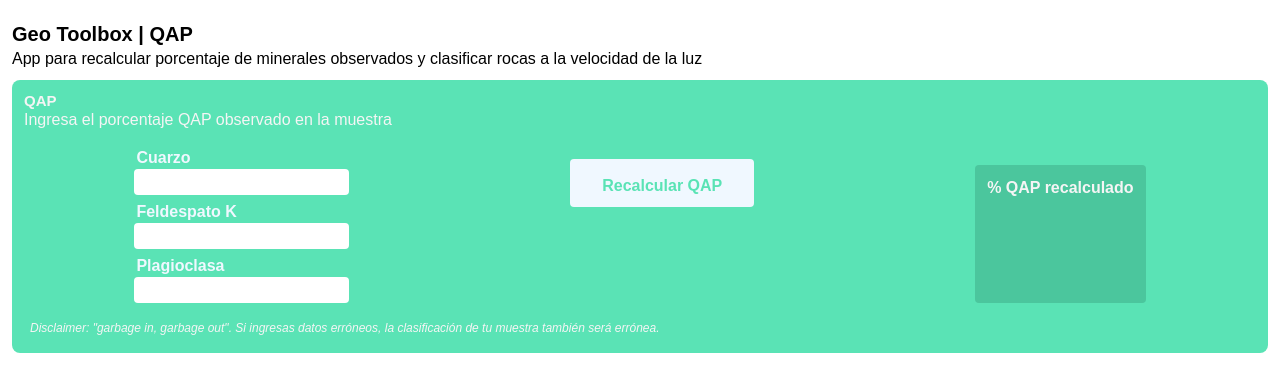
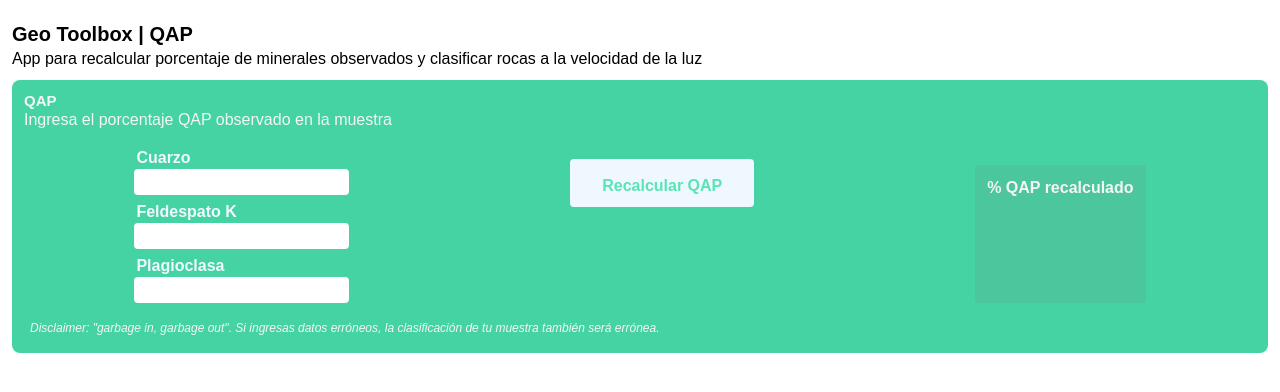
Before and after one commit to diegolazzo/proyectoRecalculandoQAP, a plain HTML site: page index.html in a window 1280 px wide. Drawn offline with Linux system fonts and the light colour scheme.

Commit message:
oscureci el background-color del container principa para mejorar la legibilidad

```diff
--- a/style.css
+++ b/style.css
@@ -22,7 +22,7 @@ main {
 }
 
 .containerQAP {
-  background-color: rgb(90, 227, 181);
+  background-color: rgb(69, 211, 163);
   padding: 12px;
   border-radius: 8px;
   display: flex;
```
